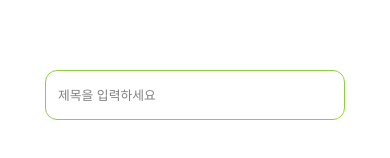
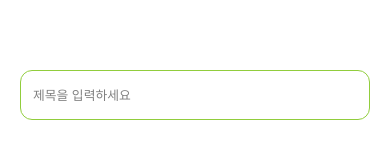
Before and after one commit to jhLeedev/alltra, a React (Create React App) app: page /post in a window 390 px wide. Shown: the part 474-632 px from the top of the page. Built offline with nearby package versions, Linux system fonts and the light colour scheme.

Commit message:
Post 페이지 제목 input 태그 CSS 수정

```diff
--- a/src/pages/Post.module.css
+++ b/src/pages/Post.module.css
@@ -41,7 +41,7 @@
 }
 
 .postContainer input {
-  width: 700px;
+  max-width: 700px;
   margin: 40px 0 30px;
   border: 1.5px solid rgb(145, 205, 61);
   border-radius: 12px;
@@ -83,7 +83,7 @@ textarea:focus {
 
   .postContainer input,
   .content {
-    width: calc(100% - 40px);
+    max-width: calc(100% - 40px);
     margin: 32px 20px 20px;
   }
 
```
